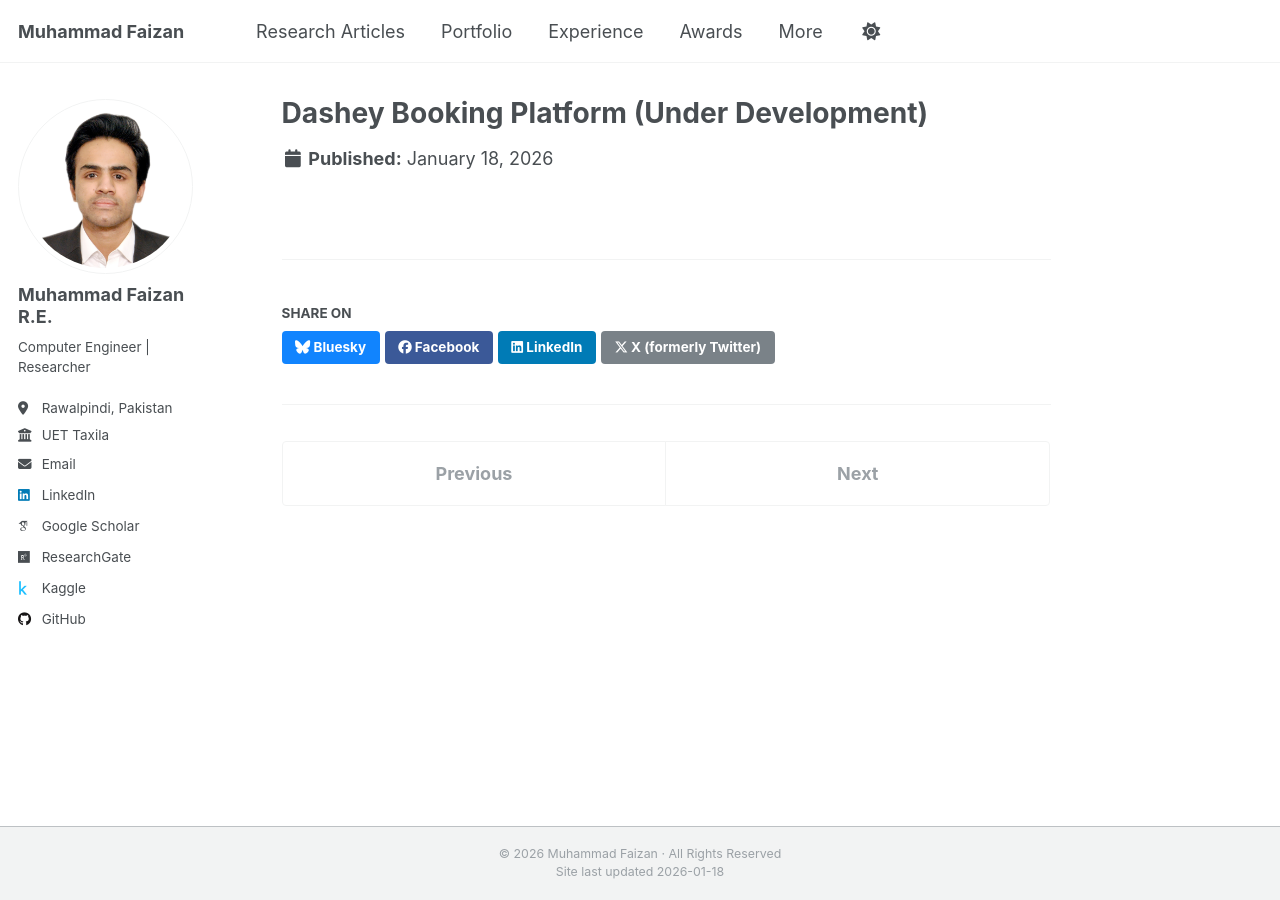
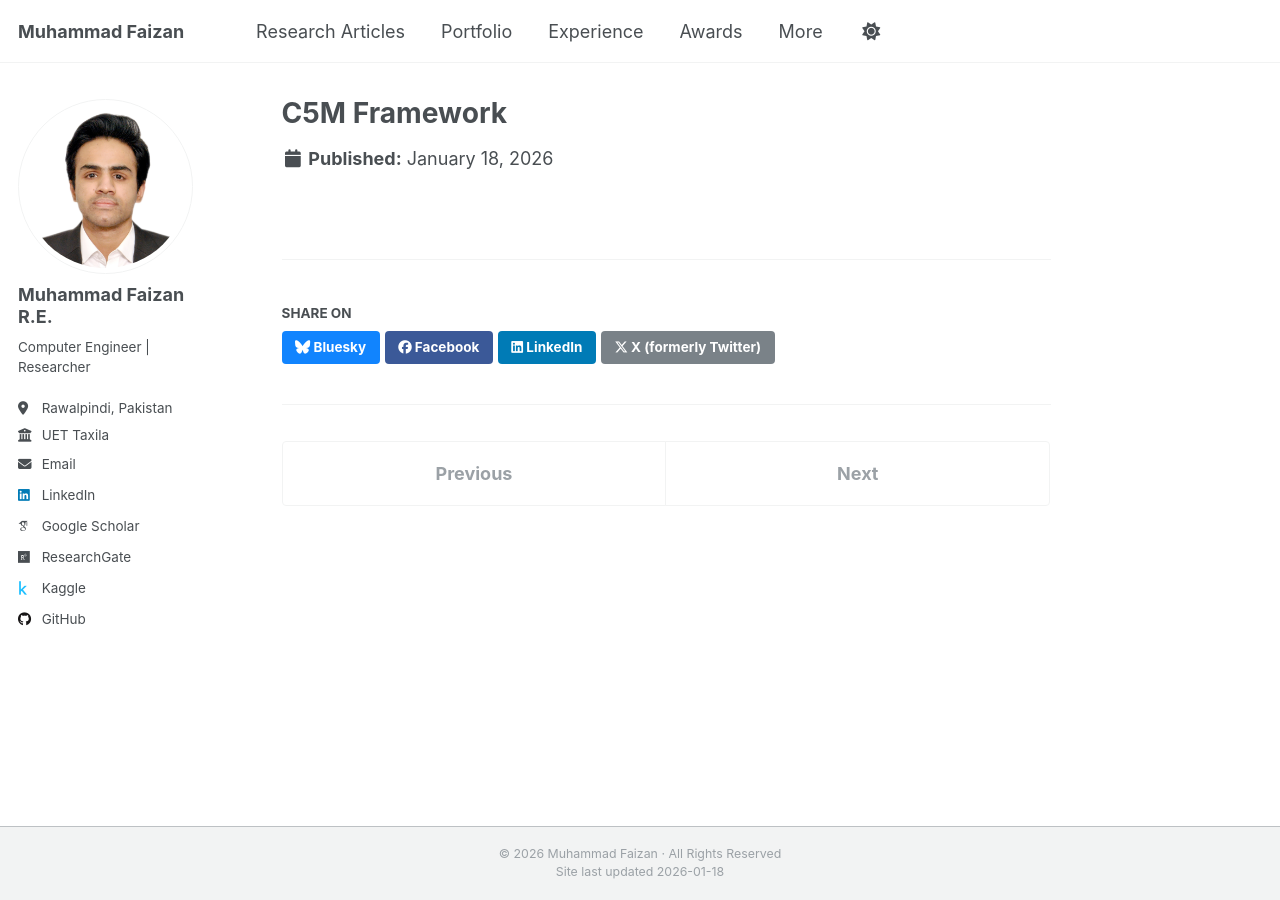
Before and after one commit to MuhammadFaizan99/MuhammadFaizan99.github.io, a Jekyll site: the page built from _portfolio/portfolio-1.md, in a window 1280 px wide. Built offline with Jekyll 4.4.1, drawn with Linux system fonts in a browser that asks for light colours; some web fonts are replaced; a script that is not in the unit is left out.

Commit message:
Update portfolio-1.md

```diff
--- a/_portfolio/portfolio-1.md
+++ b/_portfolio/portfolio-1.md
@@ -1,5 +1,5 @@
 ---
-title: "**Dashey Booking Platform (Under Development)**"
+title: "**C5M Framework**"
 preview: "https://www.trydashey.com/"
 collection: portfolio
 ---
```
